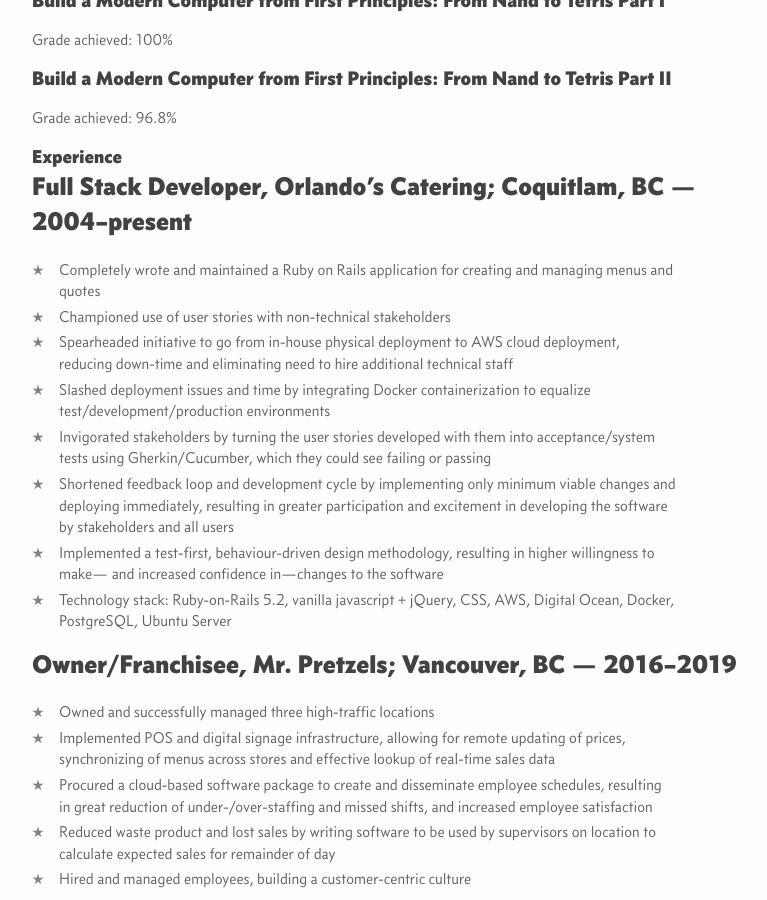
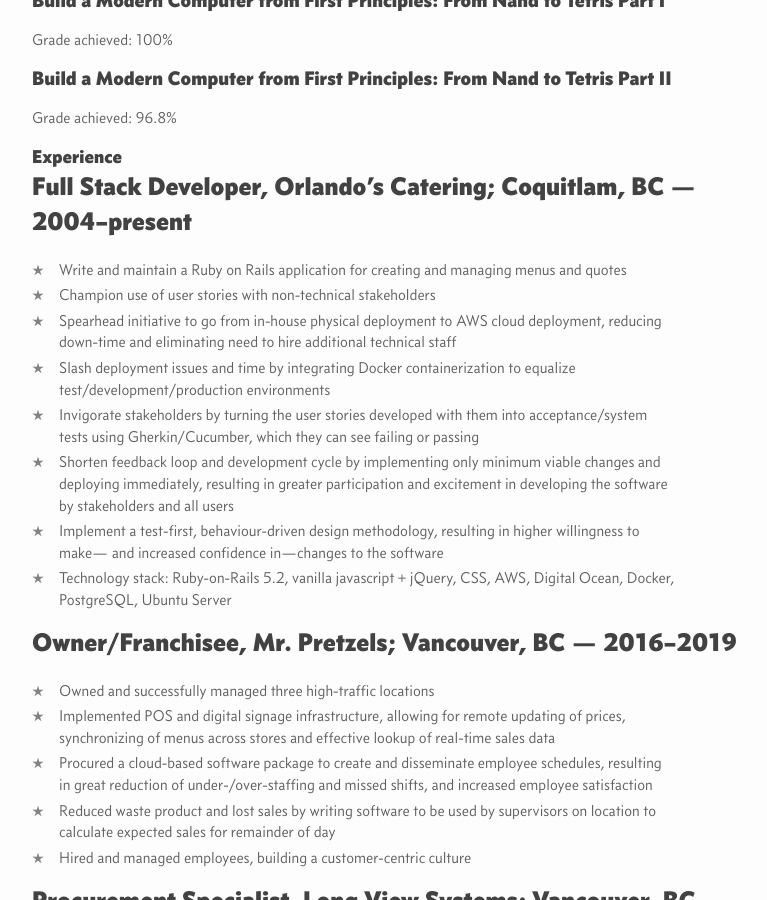
Before and after one commit to fapapa/fapapa.github.io, a Jekyll site: the page built from resume.md, in a window 1280 px wide and 900 px high, scrolled down 3319 px. Shown: the whole window, without its empty margins (238-1005 px from the left). Built offline with Jekyll 4.4.1, drawn with Linux system fonts in a browser that asks for light colours.

Commit message:
Fixed wording in experience to be present tense

```diff
--- a/resume.md
+++ b/resume.md
@@ -192,21 +192,21 @@ Grade achieved: 96.8%
 
 ### Full Stack Developer, Orlando’s Catering; Coquitlam, BC — 2004–present
 
-- Completely wrote and maintained a Ruby on Rails application for creating and
-  managing menus and quotes
-- Championed use of user stories with non-technical stakeholders
-- Spearheaded initiative to go from in-house physical deployment to AWS cloud
+- Write and maintain a Ruby on Rails application for creating and managing menus
+  and quotes
+- Champion use of user stories with non-technical stakeholders
+- Spearhead initiative to go from in-house physical deployment to AWS cloud
   deployment, reducing down-time and eliminating need to hire additional
   technical staff
-- Slashed deployment issues and time by integrating Docker containerization to
+- Slash deployment issues and time by integrating Docker containerization to
   equalize test/development/production environments
-- Invigorated stakeholders by turning the user stories developed with them into
-  acceptance/system tests using Gherkin/Cucumber, which they could see failing
-  or passing
-- Shortened feedback loop and development cycle by implementing only minimum
+- Invigorate stakeholders by turning the user stories developed with them into
+  acceptance/system tests using Gherkin/Cucumber, which they can see failing or
+  passing
+- Shorten feedback loop and development cycle by implementing only minimum
   viable changes and deploying immediately, resulting in greater participation
   and excitement in developing the software by stakeholders and all users
-- Implemented a test-first, behaviour-driven design methodology, resulting in
+- Implement a test-first, behaviour-driven design methodology, resulting in
   higher willingness to make— and increased confidence in—changes to the
   software
 - Technology stack: Ruby-on-Rails 5.2, vanilla javascript + jQuery, CSS, AWS,
```
